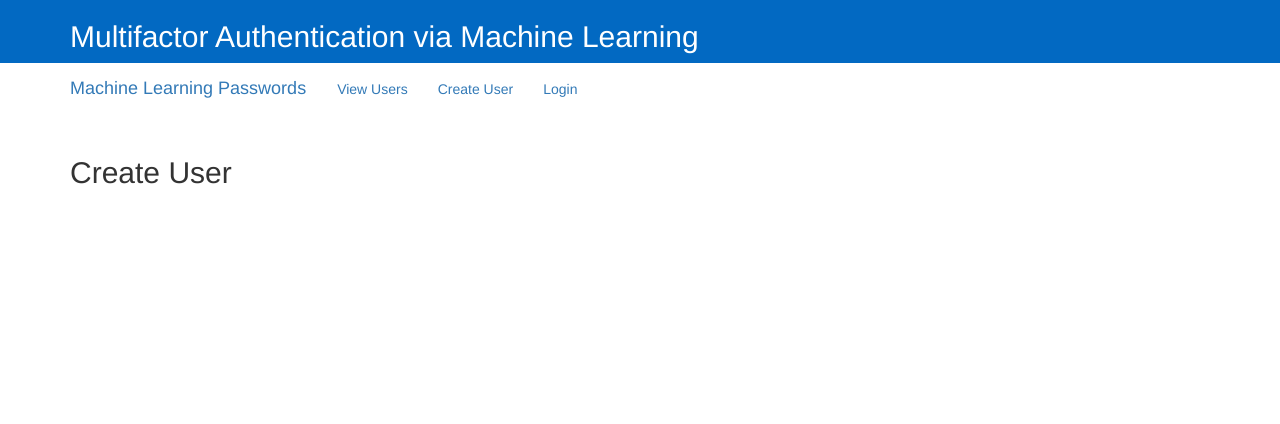
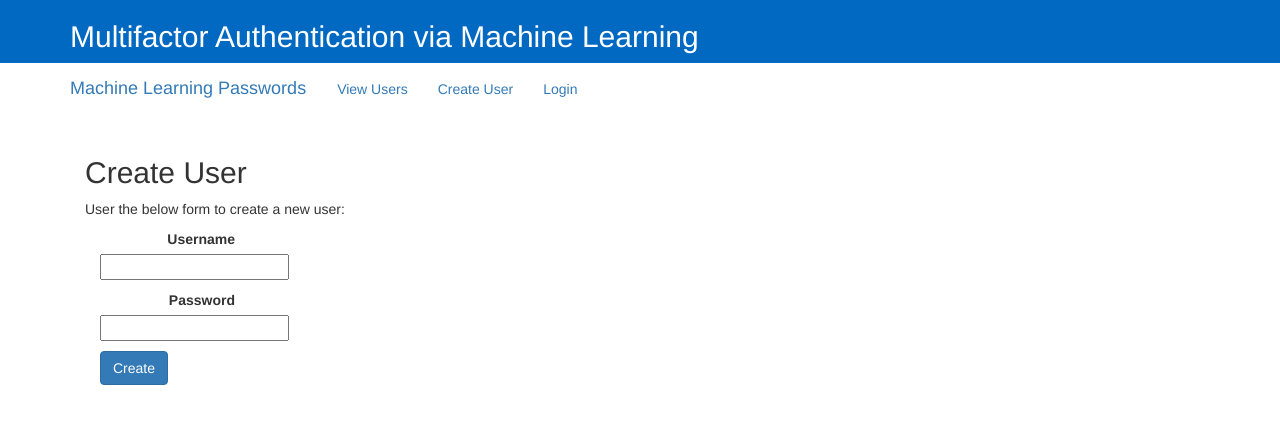
Before and after one commit to sjrumsby/machine-learning-passwords, a Python web app: template templates/main/create.html in a window 1280 px wide. Shown: the top 424 px of the page. Run offline with Jinja, Linux system fonts and the light colour scheme; the template is opened without the code that fills it, so the values that code supplies are empty; some libraries are stand-ins or nearby versions.

Commit message:
Added basics for models, started to style the create user page

```diff
--- a/machineLearning/urls.py
+++ b/machineLearning/urls.py
@@ -20,6 +20,7 @@ from main import views as mv
 
 urlpatterns = [
     url(r'^admin/', admin.site.urls),
+    url(r'^api/users', mv.get_users),
     url(r'view', mv.view),
     url(r'create', mv.create),
     url(r'login', mv.login),
--- a/static/machine.css
+++ b/static/machine.css
@@ -1,3 +1,7 @@
+#message {
+    display: none;
+}
+
 div.page-header {
     margin: 0px;;
     padding-bottom: 0px;
@@ -8,3 +12,12 @@ div.page-header {
 div.page-header h1, div.page-header h2 {
     color: white;
 }
+
+.form-align p > label:first-child {
+    display: inline-block;
+    font-weight: 700;
+    margin-bottom: 5px;
+    padding-right: 15px;
+    text-align: right;
+    width:150px;
+}
--- a/static/machine.js
+++ b/static/machine.js
@@ -0,0 +1,23 @@
+function message(msg) {
+    $("#message").html("<p>" + msg + "</p>");
+    $("#message").show("fast")
+    setTimeout(function() { $("#message").slideUp("fast"); }, 5000)
+}
+
+function create_user() {
+    username = $("#username").val();
+    password = $("#password").val();
+
+    if (password.length < 8) {
+        message("Password length must be at least 8 characters for training purposes");
+        return;
+    }
+}
+
+$(document).ready(function() {
+    $('#users').DataTable( {
+        "ajax": "/api/users/",
+        "processing": true,
+        "serverSide": true,
+    } );
+} );
--- a/templates/base.html
+++ b/templates/base.html
@@ -47,7 +47,11 @@
 </header>
 <div id="page">
     <div class="container">
+        <div class="col-lg-8">
+            {% block title %}{% endblock %}
+            <div id="message"></div>
             {% block content %}{% endblock %}
+        </div>
     </div>
 </div>
 </body>
--- a/templates/main/create.html
+++ b/templates/main/create.html
@@ -1,5 +1,19 @@
 {% extends "base.html" %}
+{% block title %}
+<h2>Create User</h2>
+{% endblock %}
 
 {% block content %}
-<h2>Create User</h2>
+<p>User the below form to create a new user:</p>
+<div id="create_user" class="form-align col-lg-6">
+    <p>
+        <label for="username">Username</label>
+        <input id="username" name="username" type="text" />
+    </p>
+    <p>
+        <label for="password">Password</label>
+        <input id="password" name="password" type="password" />
+    </p>
+    <a href="javascript:create_user();" type="button" class="btn btn-primary" id="create_user_button_submit">Create</a>
+</div>
 {% endblock %}
--- a/templates/main/index.html
+++ b/templates/main/index.html
@@ -1,5 +1,7 @@
 {% extends "base.html" %}
+{% block title %}
+<h2>Home</h2>
+{% endblock %}
 
 {% block content %}
-<h2>Home</h2>
 {% endblock %}
--- a/templates/main/login.html
+++ b/templates/main/login.html
@@ -1,5 +1,6 @@
 {% extends "base.html" %}
-
-{% block content %}
+{% block title %}
 <h2>Login</h2>
 {% endblock %}
+{% block content %}
+{% endblock %}
```
Also changed, not shown: main/models.py (+11 -0 lines), main/views.py (+19 -0 lines), scripts/bootstrap.py (added, +30 -0 lines), templates/main/view.html (+11 -0 lines), main/migrations/0001_initial.py (added).
